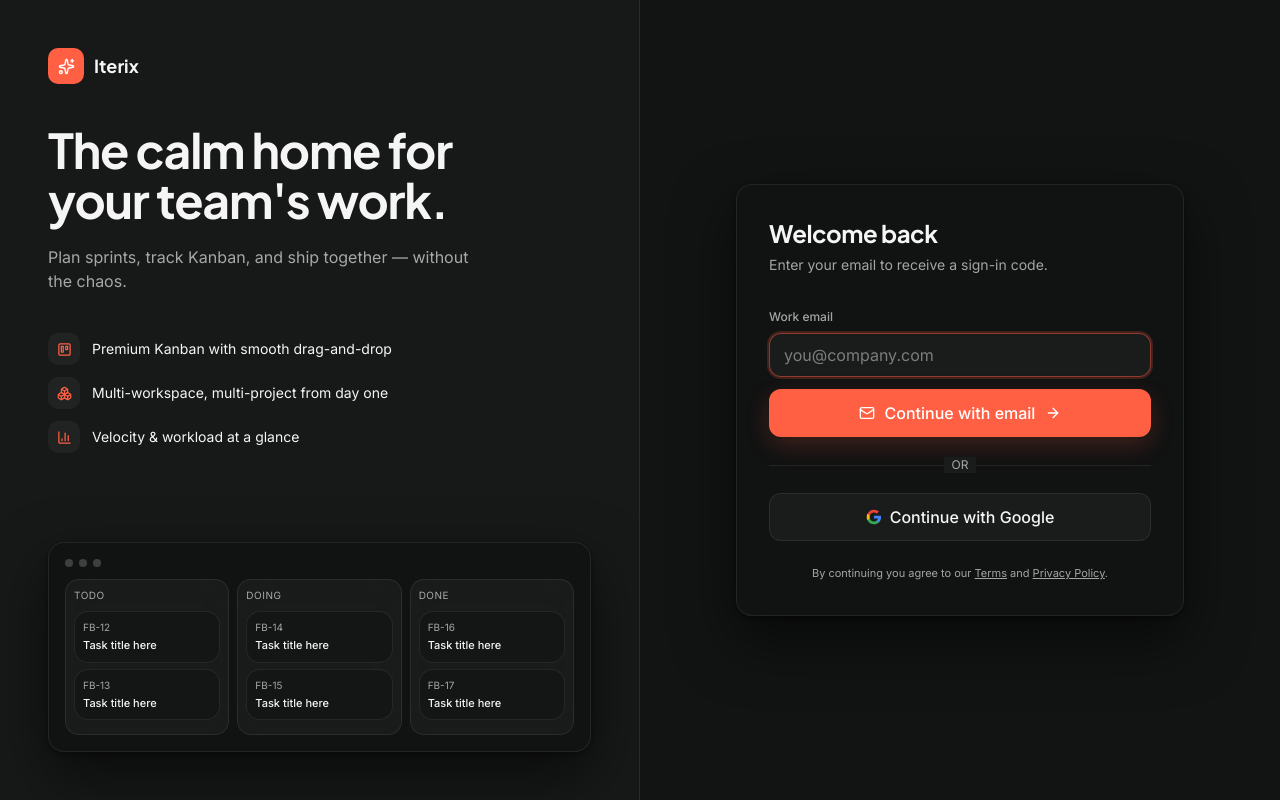
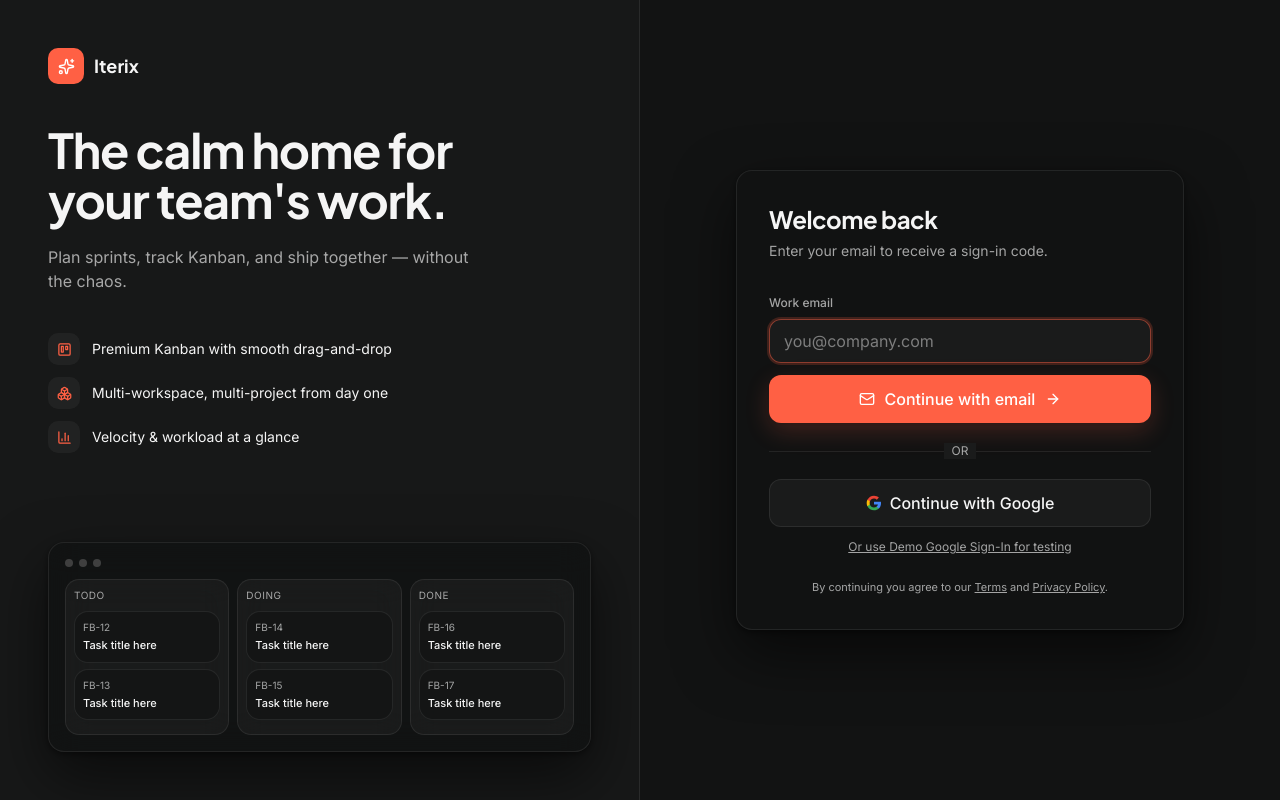
Before and after one commit to salaj07/Iterix, a React (Vite) app in the folder Frontend/: page /login in a window 1280 px wide. Built offline with nearby package versions, Linux system fonts and the light colour scheme; no server answers.

Commit message:
google auth fixed

```diff
--- a/Frontend/src/pages/auth/Login.jsx
+++ b/Frontend/src/pages/auth/Login.jsx
@@ -227,6 +227,7 @@ export default function Login() {
             {hasClientId ? (
               <div id="google-signin-btn" className="w-full min-h-[40px] flex justify-center" />
             ) : (
+              <div className="flex flex-col gap-2">
                 <Button
                   variant="outline"
                   size="lg"
@@ -258,6 +259,14 @@ export default function Login() {
                   </svg>
                   Continue with Google
                 </Button>
+                <button
+                  type="button"
+                  onClick={handleMockGoogleSignIn}
+                  className="text-xs text-muted-foreground hover:text-foreground transition-colors underline self-center mt-1"
+                >
+                  Or use Demo Google Sign-In for testing
+                </button>
+              </div>
             )}
 
             <p className="text-[11px] text-muted-foreground text-center mt-6 leading-relaxed">
```
Also changed, not shown: 1 other file (tests, documents, lock files or other folders). Lines whose indentation alone changed are shown as unchanged.
